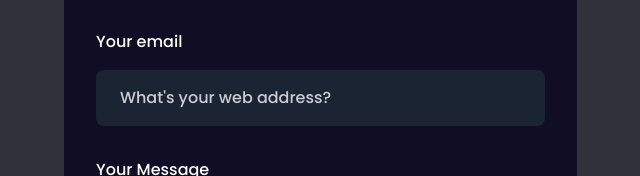
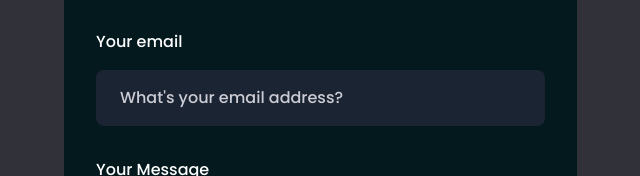
Before and after one commit to Eemayas/Portfoilo, a React (Vite) app: page / in a window 1280 px wide. Shown: the part 3827-4003 px from the top of the page, without its empty margins (0-640 px from the left). Built offline with nearby package versions, Linux system fonts and the light colour scheme.

Commit message:
color change try

```diff
--- a/package.json
+++ b/package.json
@@ -16,6 +16,7 @@
     "@emailjs/browser": "^3.11.0",
     "@emotion/react": "^11.11.0",
     "@emotion/styled": "^11.11.0",
+    "@fullpage/react-fullpage": "^0.1.40",
     "@mui/material": "^5.13.0",
     "atomic-spinner": "^1.2.5",
     "framer-motion": "^10.12.9",
--- a/src/components/Feedbacks.jsx
+++ b/src/components/Feedbacks.jsx
@@ -40,9 +40,9 @@ const FeedBackCard = ({
 const Feedbacks = () => {
   return (
     <>
-      <div className="mt-12 bg-black-100 rounded-[20px] ">
+      <div className="mt-12 bg-black-100 pb-5 rounded-[20px] ">
         <div
-          className={`${styles.padding} bg-tertiary rounded-2xl min-h-[300px]`}
+          className={`${styles.padding} bg-tertiary  rounded-2xl min-h-[300px]`}
         >
           <motion.div variants={textVariant()}>
             <p className={styles.sectionSubText}>What others say</p>
--- a/src/components/Let'sTalk.jsx
+++ b/src/components/Let'sTalk.jsx
@@ -87,7 +87,7 @@ const LetsTalk = () => {
                 name="email"
                 value={form.email}
                 onChange={handleChange}
-                placeholder="What's your web address?"
+                placeholder="What's your email address?"
                 className="bg-tertiary py-4 px-6 placeholder:text-secondary text-white rounded-lg outline-none border-none font-medium"
                 required
               />
--- a/tailwind.config.js
+++ b/tailwind.config.js
@@ -43,8 +43,10 @@ module.exports = {
         // secondary: "#aaa6c3",
         // tertiary: "#151030",
 
-        "black-100": "#100d25",
-        "black-200": "#090325",
+        "black-100": "#03191E",
+        // "black-100": "#100d25",
+        "black-200": "#525174",
+        // "black-200": "#090325",
         "white-100": "#f3f3f3",
 
       },
```
Also changed, not shown: 1 other file (tests, documents, lock files or other folders).
